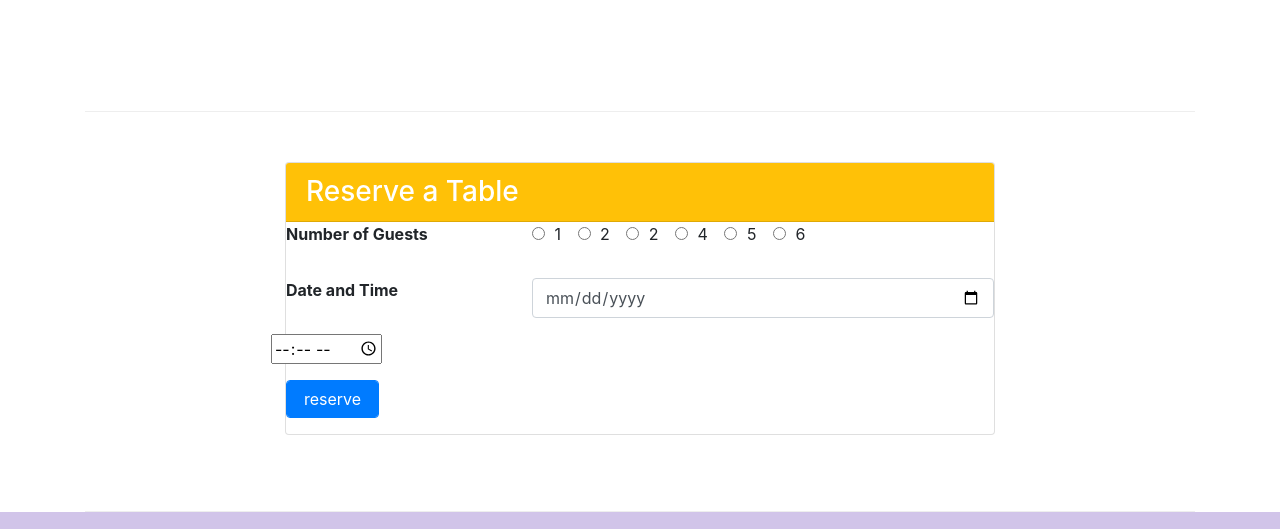
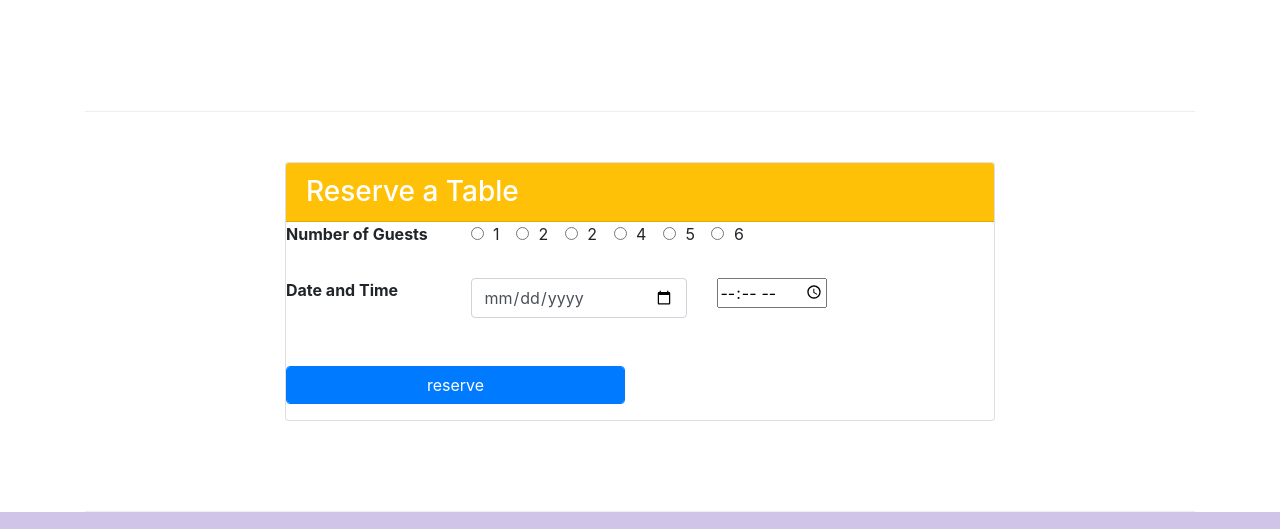
Before and after one commit to bahern82/conFusion, a website: page index.html in a window 1280 px wide. Shown: the part 1422-1951 px from the top of the page. Drawn offline with nearby package versions, Linux system fonts and the light colour scheme.

Commit message:
assignment 2 .2

```diff
--- a/index.html
+++ b/index.html
@@ -118,8 +118,8 @@
                     <div class="card-block">
                         <form>
                             <dl class="row ">
-                                <dt class="col-4">Number of Guests</dt>
-                                <dl class="col-8">
+                                <dt class="col-3">Number of Guests</dt>
+                                <dl class="col-9">
                                     <div class="form-check form-check-inline">
                                         <label class="form-check-label">
                                         <input class="form-check-input" type="radio" name="inlineRadioOptions" id="inlineRadio1" value="option1"> 1
@@ -154,20 +154,24 @@
                             </dl><!--end first card-block row -->
 
                             <dl class="row ">
-                                <dt class="col-4">Date and Time</dt>
-                                <dl class="col-8">
+                                <dt class="col-3">Date and Time</dt>
+                                <dl class="col-4">
 
 
-                                          <input type="date" name="date" class="form-control" aria-describedby="basic-addon1">
+                                          <input type="date" name="date" class="form-control" aria-describedby="basic-addon1" placeholder="date">
 
 
                                 </dl>
+                                <dl class="col-4">
+                                    <input type="time" name="time" placeholder="time">
+                                </dl>
 
-                                    <input type="time" name="time">
+
 
                             </dl>
                             <dl class="row">
-                                <dt class="col-2 col-sm-offset-2">
+                                <dt class="col-6">
+                                <dl class="col-offset-3"></dl>
                                     <button type="submit" class="form-control btn-primary"> reserve </button>
                                 </dt>
                             </dl>
```
